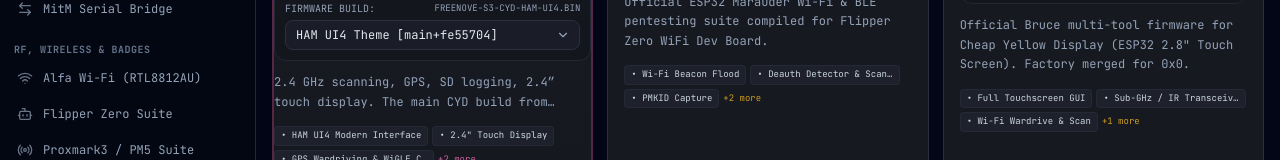
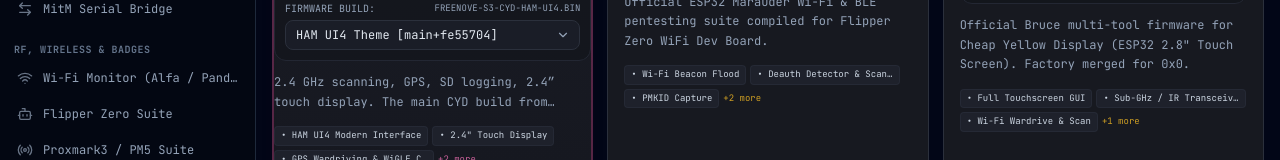
Before and after one commit to olosnoks/usb-tool, a React (Vite) app: page / in a window 1280 px wide. Shown: the part 496-656 px from the top of the page. Built offline with nearby package versions, Linux system fonts and the light colour scheme.

Commit message:
ui(sidebar): rename Alfa Wi-Fi entry to Wi-Fi Monitor (Alfa / Panda PAU09)

```diff
--- a/src/components/layout/Sidebar.jsx
+++ b/src/components/layout/Sidebar.jsx
@@ -57,7 +57,7 @@
     id: 'rf',
     title: 'RF, WIRELESS & BADGES',
     items: [
-      { id: 'alfa-wifi', name: 'Alfa Wi-Fi (RTL8812AU)', icon: Wifi, accent: 'cyan', desc: 'WebUSB monitor mode & 802.11 frame capture for Alfa adapters' },
+      { id: 'alfa-wifi', name: 'Wi-Fi Monitor (Alfa / Panda PAU09)', icon: Wifi, accent: 'cyan', desc: 'WebUSB monitor mode & 802.11 frame capture for Alfa RTL8812AU & Panda PAU09 (RT5572)' },
       { id: 'flipper', name: 'Flipper Zero Suite', icon: Bot, accent: 'amber', desc: 'qFlipper companion: 128x64 LCD, BadUSB, Sub-GHz, NFC & SD' },
       { id: 'proxmark', name: 'Proxmark3 / PM5 Suite', icon: Radio, accent: 'cyan', desc: '13.56MHz & 125kHz RFID cloner, raw NG framing & WebFlash' },
       { id: 'mayhem', name: 'PortaPack Mayhem SDR', icon: Radio, accent: 'purple', desc: 'HackRF Sub-GHz RF deck, LCD screen & FREQMAN' },
@@ -71,7 +71,7 @@
       { id: 'ducky', name: 'BadUSB & Payload Studio', icon: Keyboard, accent: 'amber', desc: 'DuckyScript compiler, simulator & CyberChef obfuscator' },
       { id: 'programmers', name: 'Hardware Programmers', icon: Cpu, accent: 'cyan', desc: 'CH341A BIOS flash, CMSIS-DAP, JTAG SVF & AVR ISP' },
       { id: 'usb-pd', name: 'USB-PD Power Delivery', icon: Zap, accent: 'amber', desc: 'PPS variable voltage trigger & VBUS analyzer' },
-      { id: 'dfu', name: 'WebUSB DFU Flasher', icon: Download, accent: 'cyan', desc: 'USB DFU 1.1 & ST DfuSe firmware download — STM32, nRF & more' }
+      { id: 'dfu', name: 'WebUSB DFU Flasher', icon: Download, accent: 'cyan', desc: 'USB DFU 1.1 & ST DfuSe firmware download â€” STM32, nRF & more' }
     ]
   },
   {
@@ -218,7 +218,7 @@
                     <button
                       key={item.id}
                       onClick={() => handleItemClick(item)}
-                      title={`${item.name} — ${item.desc}`}
+                      title={`${item.name} â€” ${item.desc}`}
                       className={`w-full flex items-center gap-2.5 px-2.5 py-2 rounded-xl text-xs border transition-all text-left ${getAccentStyles(
                         item,
                         isActive
```
